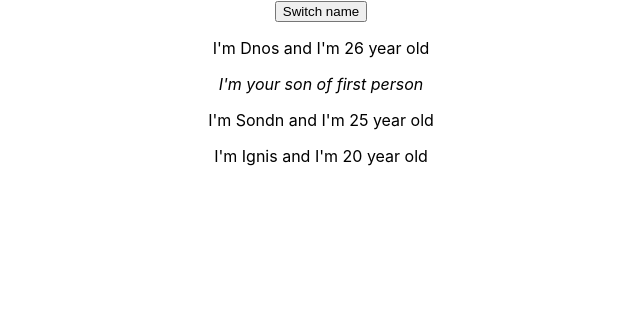
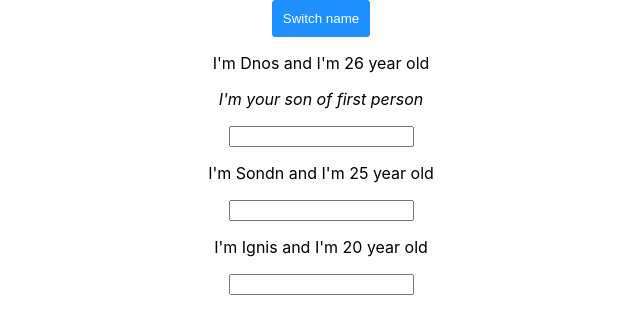
Before and after one commit to dnos29/react-udemy-learn, a React (Create React App) app: page / in a window 1280 px wide. Shown: the top 334 px of the page, without its empty margins (319-959 px from the left). Built offline with nearby package versions, Linux system fonts and the light colour scheme.

Commit message:
2way binddingu

```diff
--- a/src/App.js
+++ b/src/App.js
@@ -1,31 +1,54 @@
-import React, { useState } from 'react';
+import React, { Component } from 'react';
 import Person from './Person/Person';
 import './App.css';
 
-const App = () => {
-  const [ people, setPeople ] = useState([
+
+
+class App extends Component {
+  state = {
+    people: [
       { name: 'Dnos', age: 26 },
       { name: 'Sondn', age: 25 },
-    { name: 'Ignis', age: 20 },
-  ])
-  const switchNameHandler = () => {
-    setPeople([
+      { name: 'Ignis', age: 20 }
+    ]
+  }
+  switchNameHandler = () => {
+    this.setState({
+      people: [
         { name: 'sondn', age: 26 },
         { name: 'Sondn', age: 25 },
         { name: 'Ignis', age: 20 }
-    ])
+      ]
+    })
+  }
+  changeName = (event) => {
+    this.setState({
+      people: [
+        { name: 'sondn', age: 26 },
+        { name: event.target.value, age: 25 },
+        { name: 'Ignis', age: 21 }
+      ]
+    })
+  }
+  render() {
+    const btnStyle = {
+      backgroundColor: 'dodgerblue',
+      color: 'white',
+      padding: '10px',
+      borderRadius: '3px',
+      border: '1px solid dodgerblue'
     }
     return (
-    <div className="App">
-      <button onClick={switchNameHandler}>Switch name</button>
+      <div  className="App">
+        <button style={btnStyle} onClick={this.switchNameHandler}>Switch name</button>
         {/* <button onClick={this.switchNameHandler()}>Switch name</button> TODO: don't using function like this, it with be excute immidiately */}
-      <Person name={people[0].name} age={people[0].age}>
+        <Person name={this.state.people[0].name} age={this.state.people[0].age}>
           <i>I'm your son of first person</i>
         </Person>
-      <Person name={people[1].name} age={people[1].age} />
-      <Person name={people[2].name} age={people[2].age} />
+        <Person name={this.state.people[1].name} age={this.state.people[1].age} changed={this.changeName} />
+        <Person name={this.state.people[2].name} age={this.state.people[2].age} />
       </div>
     )
   }
-
+}
 export default App;
--- a/src/Person/Person.js
+++ b/src/Person/Person.js
@@ -5,6 +5,7 @@ const Person = props => {
         <div>
             <p>I'm {props.name} and I'm {props.age} year old</p>
             <p>{props.children}</p>
+            <input type="text" onChange={props.changed} />
         </div>
     )
 }
```
Lines whose indentation alone changed are shown as unchanged.
